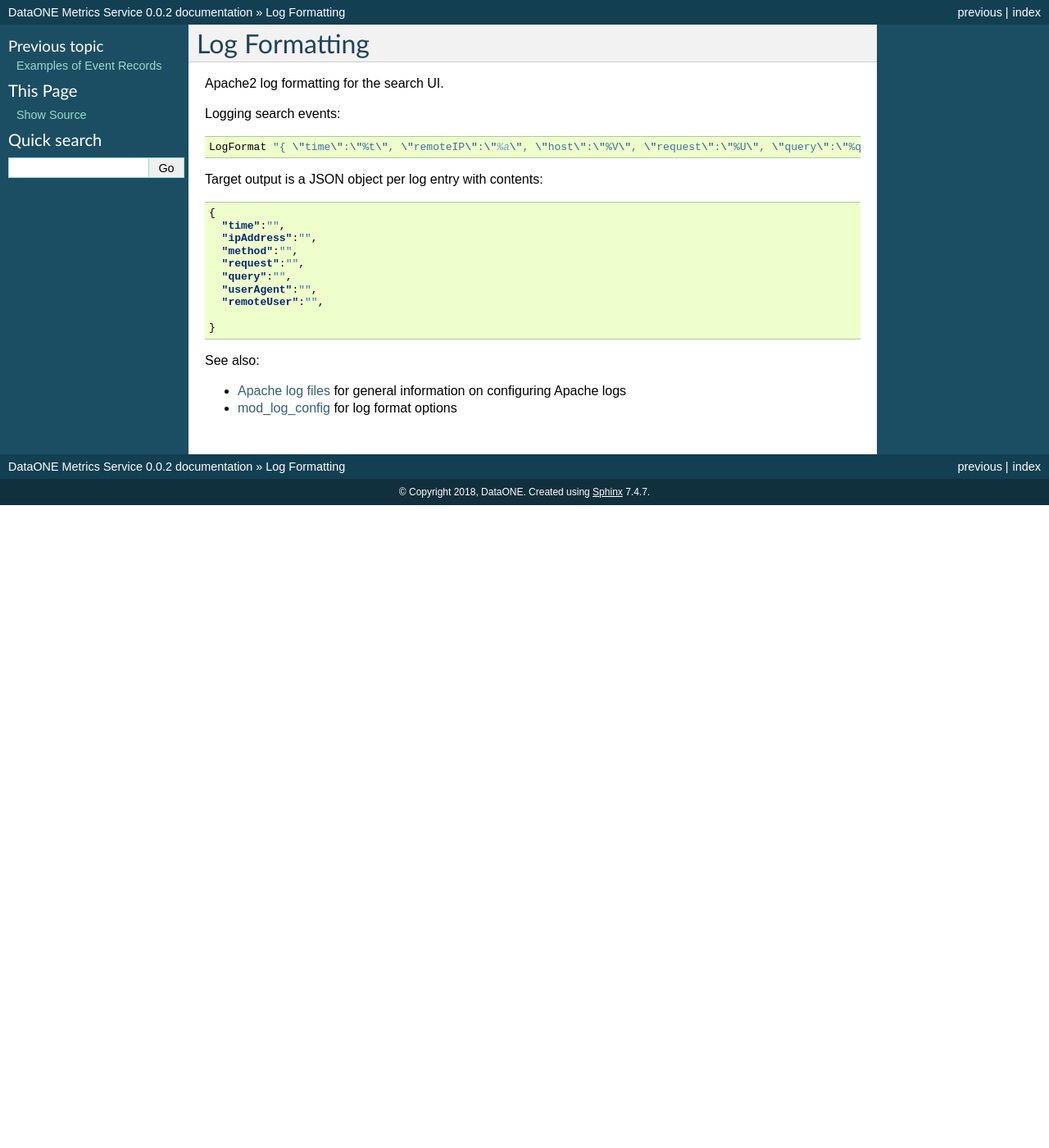
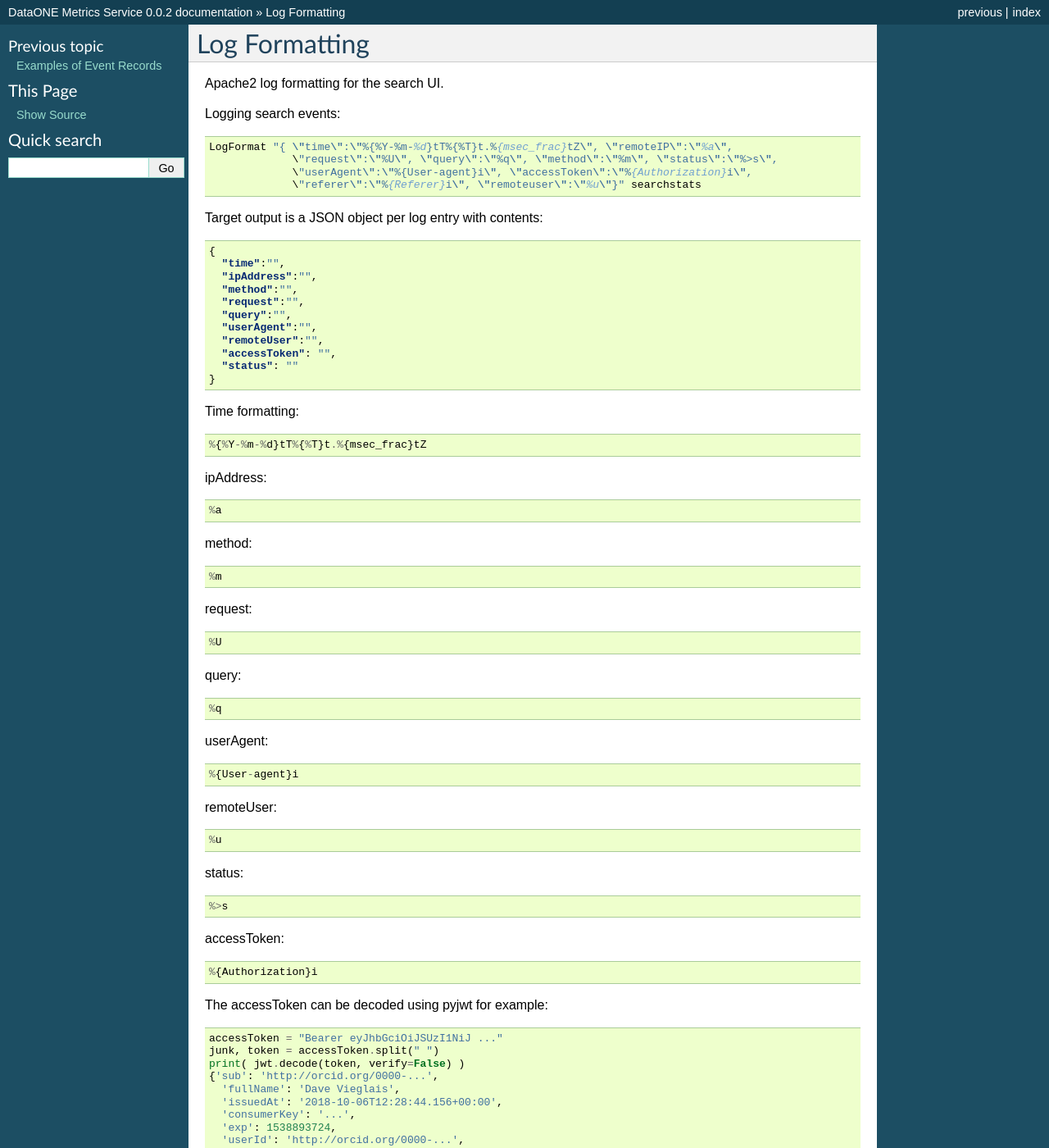
Before and after one commit to DataONEorg/metrics-service, a Sphinx documentation site: the page built from doc/source/apache_log.rst, in a window 1280 px wide and 1400 px high. Shown: the whole window at 82% size. Built offline with Sphinx 7.4.7, drawn with Linux system fonts in a browser that asks for light colours; some of the changed text lies outside the part shown.

Commit message:
Added searchstats log config info

```diff
--- a/doc/source/apache_log.rst
+++ b/doc/source/apache_log.rst
@@ -7,7 +7,10 @@ Apache2 log formatting for the search UI.
 
 Logging search events::
 
-  LogFormat "{ \"time\":\"%t\", \"remoteIP\":\"%a\", \"host\":\"%V\", \"request\":\"%U\", \"query\":\"%q\", \"method\":\"%m\", \"status\":\"%>s\", \"userAgent\":\"%{User-agent}i\", \"referer\":\"%{Referer}i\" }" leapache
+  LogFormat "{ \"time\":\"%{%Y-%m-%d}tT%{%T}t.%{msec_frac}tZ\", \"remoteIP\":\"%a\",
+               \"request\":\"%U\", \"query\":\"%q\", \"method\":\"%m\", \"status\":\"%>s\",
+               \"userAgent\":\"%{User-agent}i\", \"accessToken\":\"%{Authorization}i\",
+               \"referer\":\"%{Referer}i\", \"remoteuser\":\"%u\"}" searchstats
 
 
 Target output is a JSON object per log entry with contents:
@@ -22,9 +25,60 @@ Target output is a JSON object per log entry with contents:
     "query":"",
     "userAgent":"",
     "remoteUser":"",
-
+    "accessToken": "",
+    "status": ""
   }
 
+Time formatting::
+
+  %{%Y-%m-%d}tT%{%T}t.%{msec_frac}tZ
+
+ipAddress::
+
+  %a
+
+method::
+
+  %m
+
+request::
+
+  %U
+
+query::
+
+  %q
+
+userAgent::
+
+  %{User-agent}i
+
+remoteUser::
+
+  %u
+
+status::
+
+  %>s
+
+accessToken::
+
+  %{Authorization}i
+
+
+The accessToken can be decoded using pyjwt for example::
+
+  accessToken = "Bearer eyJhbGciOiJSUzI1NiJ ..."
+  junk, token = accessToken.split(" ")
+  print( jwt.decode(token, verify=False) )
+  {'sub': 'http://orcid.org/0000-...',
+    'fullName': 'Dave Vieglais',
+    'issuedAt': '2018-10-06T12:28:44.156+00:00',
+    'consumerKey': '...',
+    'exp': 1538893724,
+    'userId': 'http://orcid.org/0000-...',
+    'ttl': 64800,
+    'iat': 1538...}
 
 See also:
 
```
Also changed, not shown: doc/source/elastic_queries.rst (+8 -0 lines).
